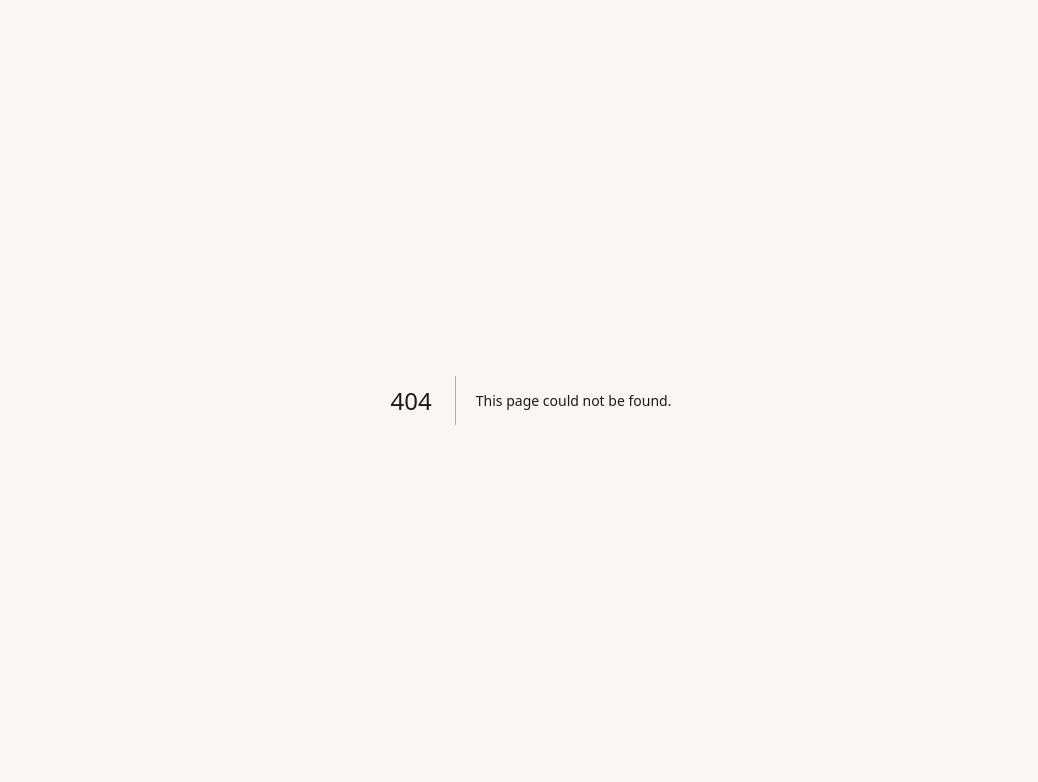
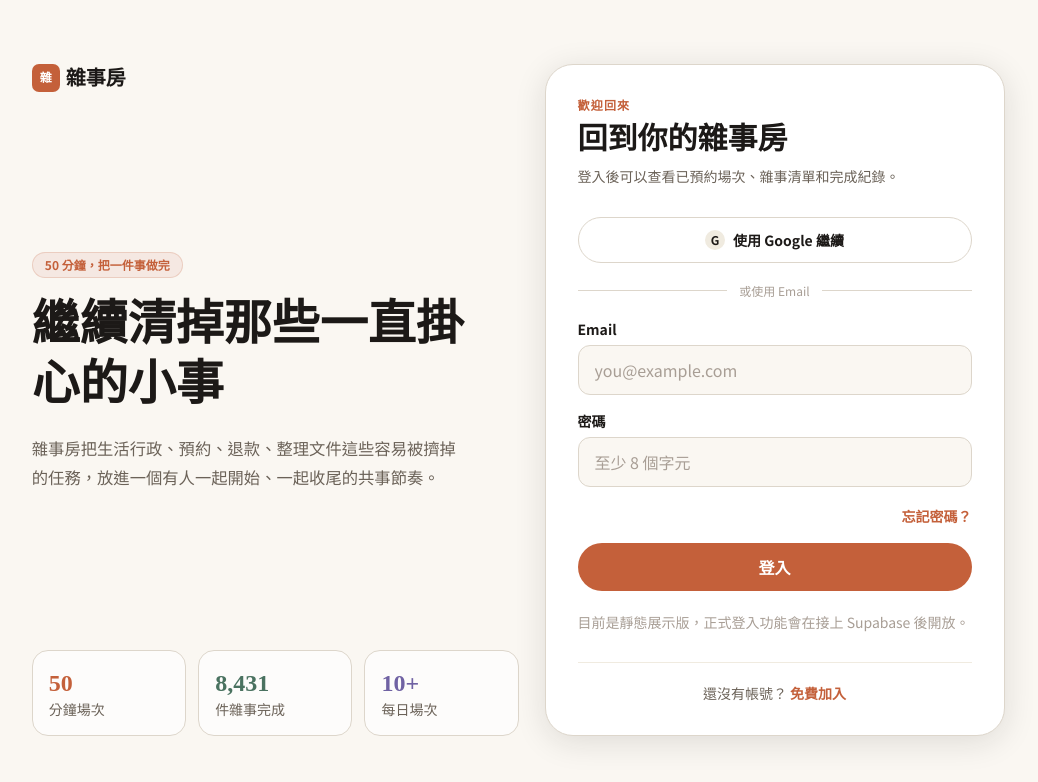
Before and after one commit to JasminHsu/zashipao-landing, a Next.js app: page /login in a window 1280 px wide. Before the commit this address had no page. Shown: the top 782 px of the page, without its empty margins (109-1147 px from the left). Built offline with nearby package versions, Linux system fonts and the light colour scheme.

Commit message:
Add login and signup pages

```diff
--- /dev/null
+++ b/app/login/page.tsx
@@ -0,0 +1,9 @@
+import { AuthCard } from "@/components/AuthCard";
+
+export const metadata = {
+  title: "登入 — 雜事房"
+};
+
+export default function LoginPage() {
+  return <AuthCard mode="login" />;
+}
--- /dev/null
+++ b/app/signup/page.tsx
@@ -0,0 +1,9 @@
+import { AuthCard } from "@/components/AuthCard";
+
+export const metadata = {
+  title: "免費加入 — 雜事房"
+};
+
+export default function SignupPage() {
+  return <AuthCard mode="signup" />;
+}
--- /dev/null
+++ b/components/AuthCard.tsx
@@ -0,0 +1,175 @@
+"use client";
+
+import Link from "next/link";
+import { FormEvent, useState } from "react";
+import { Logo } from "./Logo";
+
+type AuthMode = "login" | "signup";
+
+type AuthCardProps = {
+  mode: AuthMode;
+};
+
+const copy = {
+  login: {
+    eyebrow: "歡迎回來",
+    title: "回到你的雜事房",
+    subtitle: "登入後可以查看已預約場次、雜事清單和完成紀錄。",
+    button: "登入",
+    switchText: "還沒有帳號？",
+    switchAction: "免費加入",
+    switchHref: "/signup",
+    helper: "目前是靜態展示版，正式登入功能會在接上 Supabase 後開放。",
+    success: "登入功能即將開放。下一步接上 Supabase 後，這裡就會真的建立登入狀態。"
+  },
+  signup: {
+    eyebrow: "免費開始",
+    title: "加入第一批雜事房成員",
+    subtitle: "先建立帳號入口，之後可以接上等待名單、LINE 通知和正式會員系統。",
+    button: "建立帳號",
+    switchText: "已經有帳號？",
+    switchAction: "登入",
+    switchHref: "/login",
+    helper: "目前先保留 Email 註冊入口，不會真的送出資料。",
+    success: "註冊功能即將開放。接上 Supabase 後，這裡會正式建立會員帳號。"
+  }
+};
+
+export function AuthCard({ mode }: AuthCardProps) {
+  const [message, setMessage] = useState("");
+  const current = copy[mode];
+  const isSignup = mode === "signup";
+
+  function handleSubmit(event: FormEvent<HTMLFormElement>) {
+    event.preventDefault();
+    setMessage(current.success);
+  }
+
+  return (
+    <main className="min-h-screen bg-cream">
+      <div className="mx-auto grid min-h-screen max-w-6xl grid-cols-[1fr_1.05fr] px-[6%] py-8 max-[900px]:grid-cols-1 max-[900px]:gap-8">
+        <section className="flex flex-col justify-between py-8 max-[900px]:py-0">
+          <Logo />
+          <div className="max-w-[440px] max-[900px]:mt-12">
+            <div className="mb-4 inline-flex rounded-full border border-terracotta/20 bg-terracotta-lt px-3 py-1 text-xs font-bold text-terracotta">
+              50 分鐘，把一件事做完
+            </div>
+            <h1 className="mb-5 font-serif text-5xl font-black leading-tight tracking-normal max-[720px]:text-4xl">
+              {isSignup ? "把拖著的事，變成今天完成的事" : "繼續清掉那些一直掛心的小事"}
+            </h1>
+            <p className="text-[1.02rem] leading-[1.75] text-muted">
+              雜事房把生活行政、預約、退款、整理文件這些容易被擠掉的任務，放進一個有人一起開始、一起收尾的共事節奏。
+            </p>
+          </div>
+          <div className="grid max-w-[520px] grid-cols-3 gap-3 text-sm max-[900px]:hidden">
+            <div className="rounded-2xl border border-border bg-white/70 p-4">
+              <div className="font-serif text-2xl font-black text-terracotta">50</div>
+              <div className="text-muted">分鐘場次</div>
+            </div>
+            <div className="rounded-2xl border border-border bg-white/70 p-4">
+              <div className="font-serif text-2xl font-black text-forest">8,431</div>
+              <div className="text-muted">件雜事完成</div>
+            </div>
+            <div className="rounded-2xl border border-border bg-white/70 p-4">
+              <div className="font-serif text-2xl font-black text-lavender">10+</div>
+              <div className="text-muted">每日場次</div>
+            </div>
+          </div>
+        </section>
+
+        <section className="flex items-center justify-center">
+          <div className="w-full max-w-[460px] rounded-xl2 border-[1.5px] border-border bg-white p-8 shadow-lift max-[520px]:p-6">
+            <div className="mb-7">
+              <div className="mb-2 text-xs font-bold uppercase tracking-[.1em] text-terracotta">{current.eyebrow}</div>
+              <h2 className="mb-2 font-serif text-3xl font-black tracking-normal">{current.title}</h2>
+              <p className="text-sm leading-[1.7] text-muted">{current.subtitle}</p>
+            </div>
+
+            <button
+              type="button"
+              className="mb-5 flex w-full items-center justify-center gap-2 rounded-full border-[1.5px] border-border bg-white px-4 py-3 text-sm font-bold text-ink transition-colors hover:border-muted"
+              onClick={() => setMessage("Google 登入會在正式帳號系統建立後開放。")}
+            >
+              <span className="flex size-5 items-center justify-center rounded-full bg-cream-d text-xs font-black">G</span>
+              使用 Google 繼續
+            </button>
+
+            <div className="mb-5 flex items-center gap-3 text-xs text-light">
+              <span className="h-px flex-1 bg-border" />
+              或使用 Email
+              <span className="h-px flex-1 bg-border" />
+            </div>
+
+            <form className="space-y-4" onSubmit={handleSubmit}>
+              <label className="block">
+                <span className="mb-1.5 block text-sm font-semibold text-ink">Email</span>
+                <input
+                  className="w-full rounded-xl border-[1.5px] border-border bg-cream px-4 py-3 text-base outline-none transition-colors placeholder:text-light focus:border-terracotta"
+                  type="email"
+                  placeholder="you@example.com"
+                  required
+                />
+              </label>
+              <label className="block">
+                <span className="mb-1.5 block text-sm font-semibold text-ink">密碼</span>
+                <input
+                  className="w-full rounded-xl border-[1.5px] border-border bg-cream px-4 py-3 text-base outline-none transition-colors placeholder:text-light focus:border-terracotta"
+                  type="password"
+                  placeholder="至少 8 個字元"
+                  minLength={8}
+                  required
+                />
+              </label>
+              {isSignup ? (
+                <label className="block">
+                  <span className="mb-1.5 block text-sm font-semibold text-ink">確認密碼</span>
+                  <input
+                    className="w-full rounded-xl border-[1.5px] border-border bg-cream px-4 py-3 text-base outline-none transition-colors placeholder:text-light focus:border-terracotta"
+                    type="password"
+                    placeholder="再輸入一次密碼"
+                    minLength={8}
+                    required
+                  />
+                </label>
+              ) : null}
+
+              {!isSignup ? (
+                <div className="text-right">
+                  <button
+                    type="button"
+                    className="text-sm font-semibold text-terracotta transition-colors hover:text-terracotta-d"
+                    onClick={() => setMessage("忘記密碼流程會在接上帳號系統後開放。")}
+                  >
+                    忘記密碼？
+                  </button>
+                </div>
+              ) : null}
+
+              <button
+                type="submit"
+                className="w-full rounded-full bg-terracotta px-5 py-3 text-base font-bold text-white transition-all hover:-translate-y-px hover:bg-terracotta-d"
+              >
+                {current.button}
+              </button>
+            </form>
+
+            {message ? (
+              <div className="mt-5 rounded-xl border border-forest/20 bg-forest-lt px-4 py-3 text-sm leading-[1.65] text-forest">
+                {message}
+              </div>
+            ) : (
+              <p className="mt-5 text-sm leading-[1.65] text-light">{current.helper}</p>
+            )}
+
+            <div className="mt-7 border-t border-cream-d pt-5 text-center text-sm text-muted">
+              {current.switchText}{" "}
+              <Link className="font-bold text-terracotta no-underline hover:text-terracotta-d" href={current.switchHref}>
+                {current.switchAction}
+              </Link>
+            </div>
+          </div>
+        </section>
+      </div>
+    </main>
+  );
+}
```
